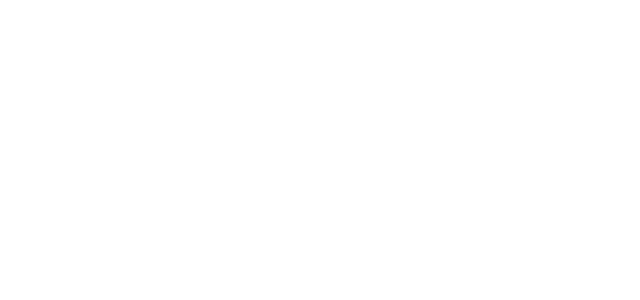
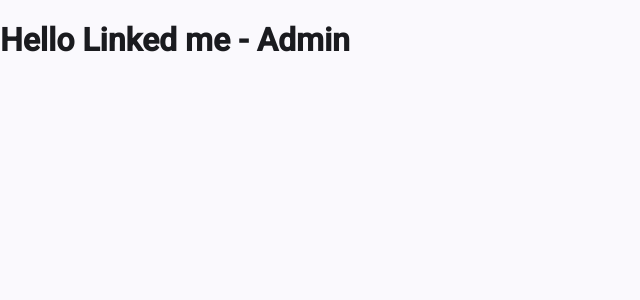
Before and after one commit to ChristopheGasquez/linked-me-admin, an Angular app: page / in a window 1280 px wide. Shown: the top 300 px of the page, without its empty margins (0-640 px from the left). Built offline with nearby package versions, Linux system fonts and the light colour scheme.

Commit message:
feat: install Angular Material and configure dark/light theming

```diff
--- a/package.json
+++ b/package.json
@@ -26,6 +26,7 @@
     "@angular/compiler": "^20.3.0",
     "@angular/core": "^20.3.0",
     "@angular/forms": "^20.3.0",
+    "@angular/material": "^20.2.14",
     "@angular/platform-browser": "^20.3.0",
     "@angular/router": "^20.3.0",
     "rxjs": "~7.8.0",
--- a/src/app/app.config.ts
+++ b/src/app/app.config.ts
@@ -1,4 +1,5 @@
 import { ApplicationConfig, provideBrowserGlobalErrorListeners, provideZonelessChangeDetection } from '@angular/core';
+import { provideAnimationsAsync } from '@angular/platform-browser/animations/async';
 import { provideRouter } from '@angular/router';
 
 import { routes } from './app.routes';
@@ -7,6 +8,7 @@ export const appConfig: ApplicationConfig = {
   providers: [
     provideBrowserGlobalErrorListeners(),
     provideZonelessChangeDetection(),
-    provideRouter(routes)
-  ]
+    provideRouter(routes),
+    provideAnimationsAsync(),
+  ],
 };
--- a/src/app/app.html
+++ b/src/app/app.html
@@ -1 +1,2 @@
+<h1>Hello Linked me - Admin</h1>
 <router-outlet />
--- a/src/app/app.ts
+++ b/src/app/app.ts
@@ -1,5 +1,6 @@
-import { Component } from '@angular/core';
+import { Component, inject } from '@angular/core';
 import { RouterOutlet } from '@angular/router';
+import { ThemeService } from './core/services/theme.service';
 
 @Component({
   selector: 'app-root',
@@ -7,4 +8,6 @@ import { RouterOutlet } from '@angular/router';
   templateUrl: './app.html',
   styleUrl: './app.scss',
 })
-export class App {}
+export class App {
+  readonly theme = inject(ThemeService);
+}
--- /dev/null
+++ b/src/app/core/services/theme.service.ts
@@ -0,0 +1,25 @@
+import { effect, Injectable, signal } from '@angular/core';
+
+@Injectable({ providedIn: 'root' })
+export class ThemeService {
+  private readonly STORAGE_KEY = 'theme';
+
+  readonly isDark = signal<boolean>(this.resolveInitialTheme());
+
+  constructor() {
+    effect(() => {
+      document.documentElement.classList.toggle('dark', this.isDark());
+      localStorage.setItem(this.STORAGE_KEY, this.isDark() ? 'dark' : 'light');
+    });
+  }
+
+  toggle(): void {
+    this.isDark.update((v) => !v);
+  }
+
+  private resolveInitialTheme(): boolean {
+    const stored = localStorage.getItem(this.STORAGE_KEY);
+    if (stored) return stored === 'dark';
+    return window.matchMedia('(prefers-color-scheme: dark)').matches;
+  }
+}
--- a/src/index.html
+++ b/src/index.html
@@ -6,6 +6,7 @@
   <base href="/">
   <meta name="viewport" content="width=device-width, initial-scale=1">
   <link rel="icon" type="image/x-icon" href="favicon.ico">
+  <link href="https://fonts.googleapis.com/css2?family=Roboto:wght@300;400;500&display=swap" rel="stylesheet">
 </head>
 <body>
   <app-root></app-root>
--- a/src/styles.scss
+++ b/src/styles.scss
@@ -1 +1 @@
-/* You can add global styles to this file, and also import other style files */
+@use 'styles/themes/theme';
--- /dev/null
+++ b/src/styles/themes/_theme.scss
@@ -0,0 +1,28 @@
+@use '@angular/material' as mat;
+
+html {
+  @include mat.theme((color: (theme-type: light,
+        primary: mat.$azure-palette,
+      ),
+      typography: Roboto,
+      density: 0,
+    ));
+}
+
+html.dark {
+  @include mat.theme((color: (theme-type: dark,
+        primary: mat.$azure-palette)));
+}
+
+body {
+  height: 100vh;
+  width: 100vw;
+  margin: 0;
+  padding: 0;
+  background-color: var(--mat-sys-background);
+  color: var(--mat-sys-on-background);
+  font-family: var(--mat-sys-body-large-font);
+  box-sizing: border-box;
+  -webkit-font-smoothing: antialiased;
+  -moz-osx-font-smoothing: grayscale;
+}
```
Also changed, not shown: 1 other file (tests, documents, lock files or other folders).
